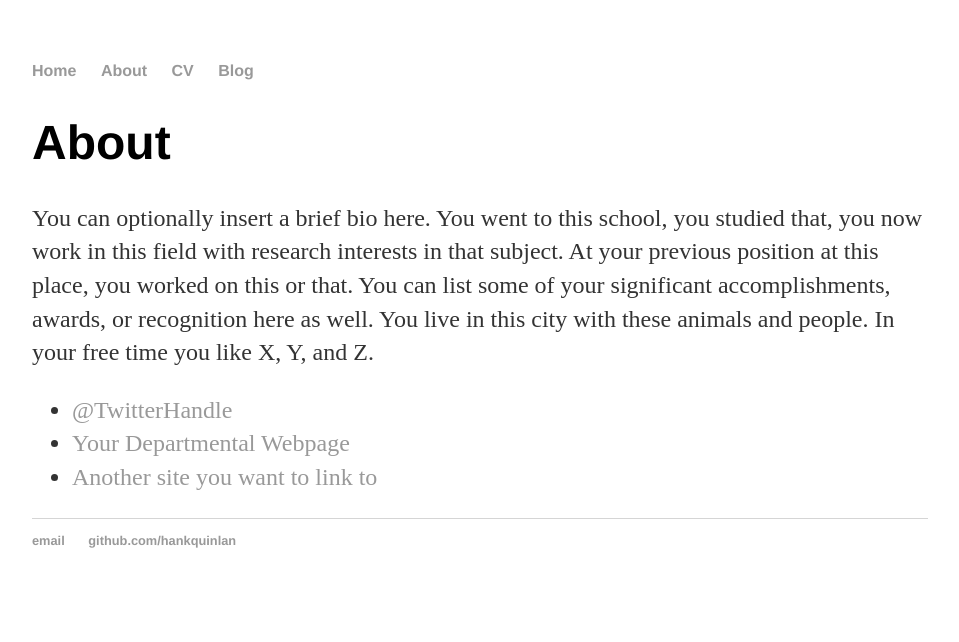
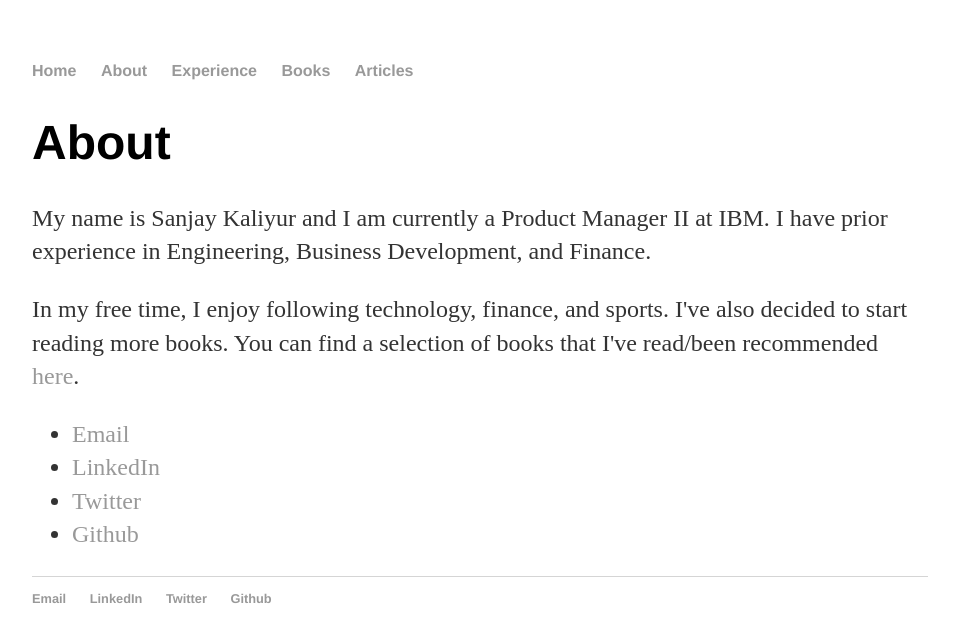
Before and after one commit to sanjaykaliyur/sanjaykaliyur.github.io, a Jekyll site: the page built from about/index.html, in a window 1280 px wide. Shown: the top 642 px of the page, without its empty margins (160-1119 px from the left). Built offline with Jekyll 4.4.1, drawn with Linux system fonts in a browser that asks for light colours.

```diff
--- a/_layouts/default.html
+++ b/_layouts/default.html
@@ -13,8 +13,9 @@
 <ul>
 <li><a href="/">Home</a></li>
 <li><a href="/about">About</a></li>
-<li><a href="/cv">CV</a></li>
-<li><a href="/blog">Blog</a></li>
+<li><a href="/experience">Experience</a></li>
+<li><a href="/books">Books</a></li>
+<li><a href="/articles">Articles</a></li>
 </ul>
     </nav>
 <div class="container">
@@ -25,8 +26,10 @@
 
   <footer>
    <ul>
-   <li><a href="mailto:hankquinlanhub@gmail.com">email</a></li>
-   <li><a href="https://github.com/hankquinlan">github.com/hankquinlan</a></li>
+   <li><a href="mailto:kaliyur.sanjay@gmail.com">Email</a></li>
+   <li><a href="https://www.linkedin.com/in/sanjaykaliyur/">LinkedIn</a></li>
+   <li><a href="https://twitter.com/sanjaykaliyur">Twitter</a></li>
+   <li><a href="https://github.com/sanjaykaliyur">Github</a></li>
    </ul>
   </footer>
   </body>
--- a/about/index.html
+++ b/about/index.html
@@ -1,15 +1,17 @@
 ---
 layout: default
-title: About Hank Quinlan
+title: About
 ---
 
 		<div class="about">
 			<h1>About</h1>
-			<p>You can optionally insert a brief bio here. You went to this school, you studied that, you now work in this field with research interests in that subject. At your previous position at this place, you worked on this or that. You can list some of your significant accomplishments, awards, or recognition here as well. You live in this city with these animals and people. In your free time you like X, Y, and Z.</p>
+			<p>My name is Sanjay Kaliyur and I am currently a Product Manager II at IBM. I have prior experience in Engineering, Business Development, and Finance.</p>
+			<p>In my free time, I enjoy following technology, finance, and sports. I've also decided to start reading more books. You can find a selection of books that I've read/been recommended <a href="/books">here</a>.</p>
 
 			<ul class="contacts">
-				<li><a href="#">@TwitterHandle</a></li>
-				<li><a href="#">Your Departmental Webpage</a></li>
-				<li><a href="#">Another site you want to link to</a></li>
-				</ul>
+				<li><a href="mailto:kaliyur.sanjay@gmail.com">Email</a></li>
+   				<li><a href="https://www.linkedin.com/in/sanjaykaliyur/">LinkedIn</a></li>
+   				<li><a href="https://twitter.com/sanjaykaliyur">Twitter</a></li>
+   				<li><a href="https://github.com/sanjaykaliyur">Github</a></li>
+			</ul>
 		</div>
--- a/index.html
+++ b/index.html
@@ -1,9 +1,9 @@
 ---
 layout: default
-title: Hank Quinlan, Horrible Cop
+title: Sanjay Kaliyur
 ---
 
 		<div class="blurb">
-			<h1>Hi there, I'm Hank Quinlan!</h1>
-			<p>I'm best known as the horrible cop from <em>A Touch of Evil</em>. Don't trust me. <a href="/about">Read more about my life...</a></p>
+			<h1>Hi, I'm Sanjay.</h1>
+			<p>Welcome to my website.</p>
 		</div>
```
Also changed, not shown: _posts/2014-04-30-hank-quinlan-site-launched.md (deleted, +0 -7 lines), articles/index.html (added, +14 -0 lines), blog/atom.xml (deleted, +0 -27 lines), blog/index.html (deleted, +0 -12 lines), books/index.html (added, +14 -0 lines), cv/index.html (deleted, +0 -22 lines), experience/index.html (added, +15 -0 lines), README.md, 1 other file.
